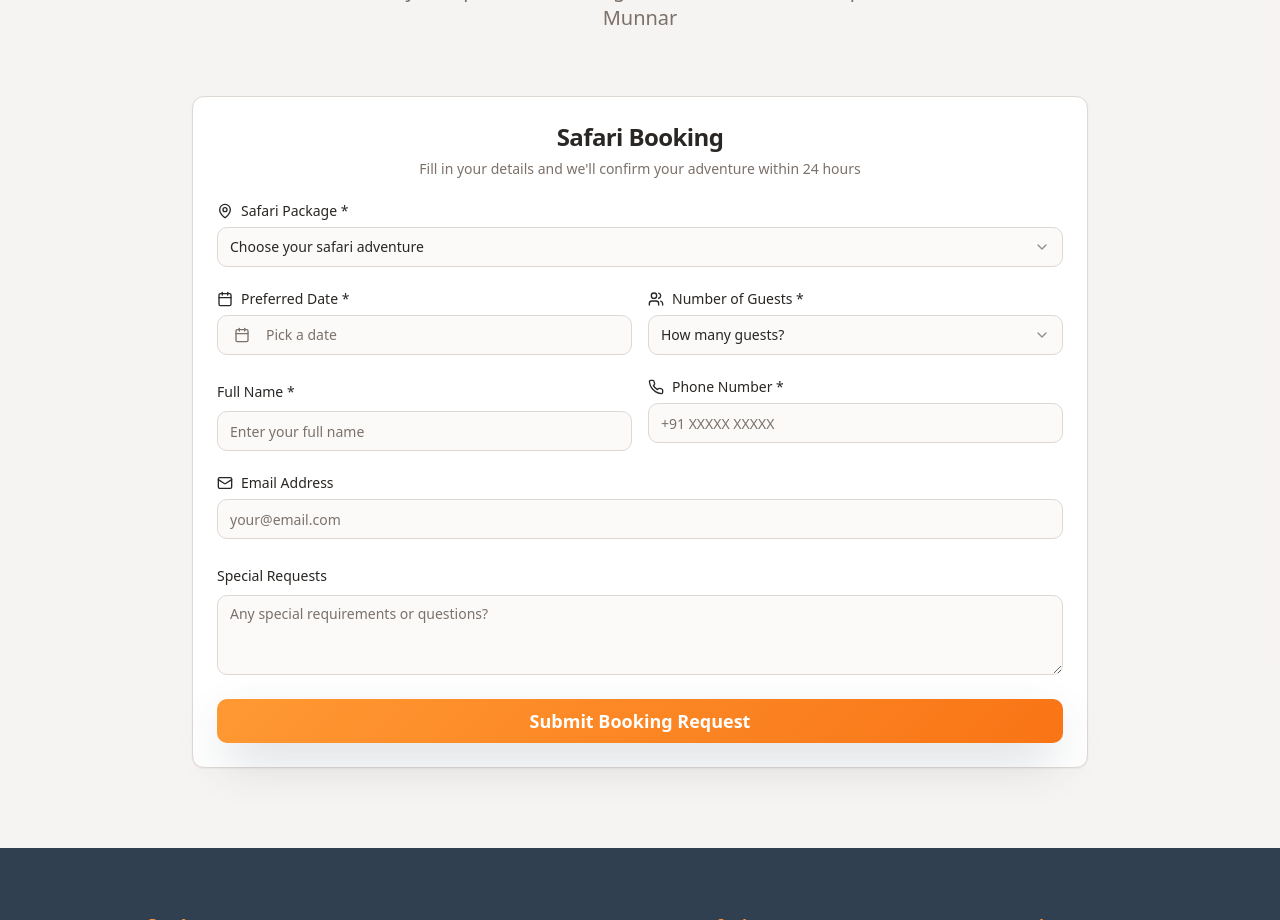
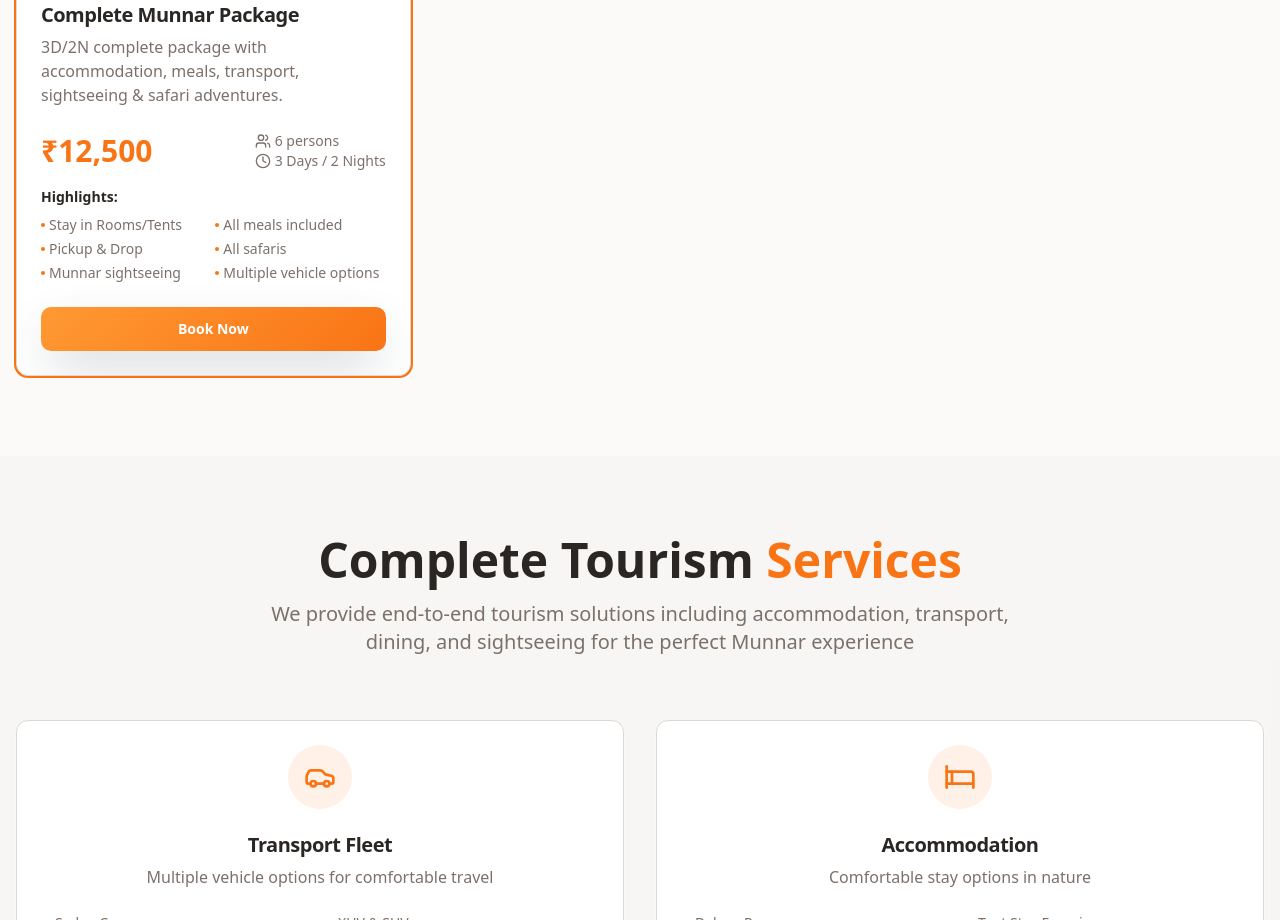
Before and after one commit to maharajachinnakana/munnar-sunrise-safari, a React (Vite) app: page / in a window 1280 px wide. Shown: the part 1880-2800 px from the top of the page. Built offline with nearby package versions, Linux system fonts and the light colour scheme.

Commit message:
Add package details and SEO
Updated website to include full package inclusions such as pickup and drop, room/tent stays, jeep safaris, Munnar sightseeing, and various vehicle options (sedan, XUV, Etios, Innova, Traveler). Also enhanced SEO for the new offerings.

```diff
--- a/index.html
+++ b/index.html
@@ -3,9 +3,9 @@
   <head>
     <meta charset="UTF-8" />
     <meta name="viewport" content="width=device-width, initial-scale=1.0" />
-    <title>Munnar Sunrise Safari | Kolukkumalai Offroad Adventures | Book Now ₹3,000</title>
-    <meta name="description" content="Experience breathtaking sunrise at Kolukkumalai with premium offroad jeep safaris in Munnar. Book your adventure at ₹3,000 per jeep for up to 6 persons. Call +91 94469 09285" />
-    <meta name="keywords" content="munnar safari, kolukkumalai sunrise, offroad jeep safari, munnar adventure, chathuranga para, annakulam safari, kerala tourism, munnar tours, sunrise safari booking" />
+    <title>Munnar Safari Adventures | Complete Tourism Packages | Accommodation & Transport | ₹3,000</title>
+    <meta name="description" content="Complete Munnar tourism packages with safari adventures, accommodation (rooms/tents), transport (sedan, XUV, Innova, Traveler), food & sightseeing. Kolukkumalai sunrise safari ₹3,000. Call +91 94469 09285" />
+    <meta name="keywords" content="munnar safari, kolukkumalai sunrise, munnar packages, accommodation munnar, transport munnar, jeep safari, chathuranga para, annakulam safari, munnar sightseeing, tent stay munnar, room booking munnar, kerala tourism, complete munnar tour" />
     <meta name="author" content="Munnar Safari Adventures" />
     <meta name="robots" content="index, follow" />
     <meta name="language" content="en" />
@@ -14,8 +14,8 @@
     <meta name="geo.position" content="10.0889;77.0595" />
     <meta name="ICBM" content="10.0889, 77.0595" />
 
-    <meta property="og:title" content="Munnar Sunrise Safari | Kolukkumalai Offroad Adventures | Book Now ₹3,000" />
-    <meta property="og:description" content="Experience breathtaking sunrise at Kolukkumalai with premium offroad jeep safaris in Munnar. Book your adventure at ₹3,000 per jeep for up to 6 persons. Call +91 94469 09285" />
+    <meta property="og:title" content="Munnar Safari Adventures | Complete Tourism Packages | Accommodation & Transport" />
+    <meta property="og:description" content="Complete Munnar tourism packages with safari adventures, accommodation, transport, food & sightseeing. Kolukkumalai sunrise safari ₹3,000. Call +91 94469 09285" />
     <meta property="og:type" content="website" />
     <meta property="og:image" content="https://lovable.dev/opengraph-image-p98pqg.png" />
     <meta property="og:url" content="https://munnarsafari.lovable.app" />
@@ -23,8 +23,8 @@
     <meta property="og:locale" content="en_IN" />
 
     <meta name="twitter:card" content="summary_large_image" />
-    <meta name="twitter:title" content="Munnar Sunrise Safari | Kolukkumalai Offroad Adventures" />
-    <meta name="twitter:description" content="Experience breathtaking sunrise at Kolukkumalai with premium offroad jeep safaris in Munnar. Book your adventure at ₹3,000 per jeep." />
+    <meta name="twitter:title" content="Munnar Safari Adventures | Complete Tourism Packages" />
+    <meta name="twitter:description" content="Complete Munnar tourism packages with safari adventures, accommodation, transport & sightseeing. Kolukkumalai sunrise safari ₹3,000." />
     <meta name="twitter:image" content="https://lovable.dev/opengraph-image-p98pqg.png" />
 
     <!-- Structured Data -->
@@ -33,7 +33,7 @@
       "@context": "https://schema.org",
       "@type": "TouristAttraction",
       "name": "Munnar Safari Adventures",
-      "description": "Premium offroad jeep safaris in Munnar featuring Kolukkumalai sunrise, Chathuranga Para, and Annakulam adventures",
+      "description": "Complete tourism services in Munnar including offroad safaris, accommodation (rooms/tents), transport (sedan, XUV, Innova, Traveler), food services, and sightseeing tours",
       "url": "https://munnarsafari.lovable.app",
       "telephone": "+919446909285",
       "address": {
@@ -47,13 +47,32 @@
         "latitude": "10.0889",
         "longitude": "77.0595"
       },
-      "offers": {
-        "@type": "Offer",
-        "name": "Kolukkumalai Sunrise Safari",
-        "price": "3000",
-        "priceCurrency": "INR",
-        "description": "Premium offroad jeep safari to Kolukkumalai for sunrise viewing, accommodates up to 6 persons"
-      }
+      "hasOfferCatalog": {
+        "@type": "OfferCatalog",
+        "name": "Munnar Adventure Packages",
+        "itemListElement": [
+          {
+            "@type": "Offer",
+            "name": "Kolukkumalai Sunrise Safari",
+            "price": "3000",
+            "priceCurrency": "INR",
+            "description": "Premium offroad jeep safari to world's highest tea plantation for sunrise viewing"
+          },
+          {
+            "@type": "Offer",
+            "name": "Complete Munnar Package",
+            "price": "12500",
+            "priceCurrency": "INR",
+            "description": "3D/2N complete package with accommodation, meals, transport, safaris and sightseeing"
+          }
+        ]
+      },
+      "amenityFeature": [
+        { "@type": "LocationFeatureSpecification", "name": "Accommodation", "value": "Rooms and Tent Stay" },
+        { "@type": "LocationFeatureSpecification", "name": "Transport", "value": "Sedan, XUV, Etios, Innova, Traveler" },
+        { "@type": "LocationFeatureSpecification", "name": "Food Service", "value": "Kerala and Multi-cuisine" },
+        { "@type": "LocationFeatureSpecification", "name": "Pickup Drop", "value": "Available" }
+      ]
     }
     </script>
   </head>
--- a/src/components/BookingForm.tsx
+++ b/src/components/BookingForm.tsx
@@ -17,6 +17,8 @@ const BookingForm = () => {
   const [date, setDate] = useState<Date>();
   const [selectedPackage, setSelectedPackage] = useState("");
   const [guests, setGuests] = useState("");
+  const [accommodation, setAccommodation] = useState("");
+  const [vehicle, setVehicle] = useState("");
   const [formData, setFormData] = useState({
     name: "",
     email: "",
@@ -28,7 +30,8 @@ const BookingForm = () => {
   const packages = [
     { value: "kolukkumalai", label: "Kolukkumalai Sunrise Safari - ₹3,000", price: 3000 },
     { value: "chathuranga", label: "Chathuranga Para Safari - ₹2,500", price: 2500 },
-    { value: "annakulam", label: "Annakulam Safari - ₹2,200", price: 2200 }
+    { value: "annakulam", label: "Annakulam Safari - ₹2,200", price: 2200 },
+    { value: "complete", label: "Complete Munnar Package (3D/2N) - ₹12,500", price: 12500 }
   ];
 
   const handleSubmit = (e: React.FormEvent) => {
@@ -197,13 +200,48 @@ const BookingForm = () => {
                 />
               </div>
 
+              {/* Accommodation & Vehicle Selection for Complete Package */}
+              {selectedPackage === "complete" && (
+                <div className="grid grid-cols-1 md:grid-cols-2 gap-4">
+                  <div className="space-y-2">
+                    <Label htmlFor="accommodation">Accommodation Type</Label>
+                    <Select value={accommodation} onValueChange={setAccommodation}>
+                      <SelectTrigger>
+                        <SelectValue placeholder="Choose accommodation" />
+                      </SelectTrigger>
+                      <SelectContent>
+                        <SelectItem value="rooms">Deluxe Rooms</SelectItem>
+                        <SelectItem value="tents">Tent Stay Experience</SelectItem>
+                        <SelectItem value="both">Mix of Both</SelectItem>
+                      </SelectContent>
+                    </Select>
+                  </div>
+
+                  <div className="space-y-2">
+                    <Label htmlFor="vehicle">Vehicle Preference</Label>
+                    <Select value={vehicle} onValueChange={setVehicle}>
+                      <SelectTrigger>
+                        <SelectValue placeholder="Choose vehicle type" />
+                      </SelectTrigger>
+                      <SelectContent>
+                        <SelectItem value="sedan">Sedan Car</SelectItem>
+                        <SelectItem value="xuv">XUV / SUV</SelectItem>
+                        <SelectItem value="etios">Etios</SelectItem>
+                        <SelectItem value="innova">Innova</SelectItem>
+                        <SelectItem value="traveler">Traveler (Large Group)</SelectItem>
+                      </SelectContent>
+                    </Select>
+                  </div>
+                </div>
+              )}
+
               <div className="space-y-2">
                 <Label htmlFor="message">Special Requests</Label>
                 <Textarea
                   id="message"
                   value={formData.message}
                   onChange={(e) => setFormData(prev => ({ ...prev, message: e.target.value }))}
-                  placeholder="Any special requirements or questions?"
+                  placeholder="Any special requirements, dietary preferences, or questions?"
                   rows={3}
                 />
               </div>
--- a/src/components/SafariPackages.tsx
+++ b/src/components/SafariPackages.tsx
@@ -43,6 +43,19 @@ const SafariPackages = () => {
       highlights: ["Tea estate tour", "Mountain trails", "Local culture", "Nature walks"],
       popular: false,
       startTime: "10:00 AM"
+    },
+    {
+      id: 4,
+      title: "Complete Munnar Package",
+      description: "3D/2N complete package with accommodation, meals, transport, sightseeing & safari adventures.",
+      image: jeepImage,
+      price: "₹12,500",
+      duration: "3 Days / 2 Nights",
+      capacity: "6 persons",
+      highlights: ["Stay in Rooms/Tents", "All meals included", "Pickup & Drop", "All safaris", "Munnar sightseeing", "Multiple vehicle options"],
+      popular: true,
+      startTime: "Flexible",
+      packageType: "complete"
     }
   ];
 
@@ -51,10 +64,10 @@ const SafariPackages = () => {
       <div className="max-w-7xl mx-auto">
         <div className="text-center mb-16 animate-fade-in">
           <h2 className="text-4xl md:text-5xl font-bold text-foreground mb-4">
-            Safari <span className="text-primary">Packages</span>
+            Adventure <span className="text-primary">Packages</span>
           </h2>
           <p className="text-xl text-muted-foreground max-w-2xl mx-auto">
-            Choose from our carefully curated offroad adventures in the heart of Munnar
+            Complete tourism solutions with offroad safaris, accommodation, transport & sightseeing in Munnar
           </p>
         </div>
 
--- /dev/null
+++ b/src/components/ServicesSection.tsx
@@ -0,0 +1,106 @@
+import { Card, CardContent, CardDescription, CardHeader, CardTitle } from "@/components/ui/card";
+import { Badge } from "@/components/ui/badge";
+import { Car, Bed, Utensils, Camera, MapPin, Users } from "lucide-react";
+
+const ServicesSection = () => {
+  const services = [
+    {
+      icon: <Car className="w-8 h-8 text-primary" />,
+      title: "Transport Fleet",
+      description: "Multiple vehicle options for comfortable travel",
+      features: ["Sedan Cars", "XUV & SUVs", "Etios", "Innova", "Traveler", "Pickup & Drop Service"]
+    },
+    {
+      icon: <Bed className="w-8 h-8 text-primary" />,
+      title: "Accommodation",
+      description: "Comfortable stay options in nature",
+      features: ["Deluxe Rooms", "Tent Stay Experience", "Mountain Views", "24/7 Service", "Clean & Hygienic", "Local Hospitality"]
+    },
+    {
+      icon: <Utensils className="w-8 h-8 text-primary" />,
+      title: "Food & Dining",
+      description: "Authentic Kerala cuisine and more",
+      features: ["Traditional Kerala Meals", "North Indian Cuisine", "Continental Options", "Fresh Local Ingredients", "Vegetarian & Non-Veg", "Packed Meals for Safari"]
+    },
+    {
+      icon: <Camera className="w-8 h-8 text-primary" />,
+      title: "Munnar Sightseeing",
+      description: "Complete exploration of Munnar's beauty",
+      features: ["Tea Gardens Tour", "Mattupetty Dam", "Echo Point", "Top Station", "Eravikulam National Park", "Photo Point Visits"]
+    }
+  ];
+
+  return (
+    <section className="py-20 px-4 bg-muted/20">
+      <div className="max-w-7xl mx-auto">
+        <div className="text-center mb-16 animate-fade-in">
+          <h2 className="text-4xl md:text-5xl font-bold text-foreground mb-4">
+            Complete Tourism <span className="text-primary">Services</span>
+          </h2>
+          <p className="text-xl text-muted-foreground max-w-3xl mx-auto">
+            We provide end-to-end tourism solutions including accommodation, transport, dining, and sightseeing for the perfect Munnar experience
+          </p>
+        </div>
+
+        <div className="grid grid-cols-1 md:grid-cols-2 lg:grid-cols-2 gap-8">
+          {services.map((service, index) => (
+            <Card
+              key={index}
+              className="group shadow-card hover:shadow-premium transition-smooth transform hover:-translate-y-1 animate-slide-up"
+              style={{ animationDelay: `${index * 0.1}s` }}
+            >
+              <CardHeader className="text-center">
+                <div className="flex justify-center mb-4">
+                  <div className="p-4 bg-primary/10 rounded-full group-hover:bg-primary/20 transition-colors">
+                    {service.icon}
+                  </div>
+                </div>
+                <CardTitle className="text-xl font-bold group-hover:text-primary transition-colors">
+                  {service.title}
+                </CardTitle>
+                <CardDescription className="text-base">
+                  {service.description}
+                </CardDescription>
+              </CardHeader>
+
+              <CardContent>
+                <div className="grid grid-cols-2 gap-2">
+                  {service.features.map((feature, idx) => (
+                    <div key={idx} className="flex items-center gap-2 text-sm">
+                      <div className="w-1.5 h-1.5 bg-primary rounded-full flex-shrink-0" />
+                      <span className="text-muted-foreground">{feature}</span>
+                    </div>
+                  ))}
+                </div>
+              </CardContent>
+            </Card>
+          ))}
+        </div>
+
+        {/* Call to Action */}
+        <div className="mt-16 text-center">
+          <Card className="bg-gradient-mountain p-8 text-white border-0">
+            <div className="max-w-2xl mx-auto">
+              <h3 className="text-2xl font-bold mb-4">Ready for Your Munnar Adventure?</h3>
+              <p className="text-lg mb-6 text-white/90">
+                Contact us for customized packages combining safaris, accommodation, transport, and sightseeing
+              </p>
+              <div className="flex flex-col sm:flex-row gap-4 justify-center items-center">
+                <Badge variant="secondary" className="bg-white/20 text-white text-lg px-4 py-2 hover:bg-white/30">
+                  <Users className="w-4 h-4 mr-2" />
+                  Groups Welcome
+                </Badge>
+                <Badge variant="secondary" className="bg-white/20 text-white text-lg px-4 py-2 hover:bg-white/30">
+                  <MapPin className="w-4 h-4 mr-2" />
+                  All Munnar Locations
+                </Badge>
+              </div>
+            </div>
+          </Card>
+        </div>
+      </div>
+    </section>
+  );
+};
+
+export default ServicesSection;
--- a/src/pages/Index.tsx
+++ b/src/pages/Index.tsx
@@ -1,5 +1,6 @@
 import Hero from "@/components/Hero";
 import SafariPackages from "@/components/SafariPackages";
+import ServicesSection from "@/components/ServicesSection";
 import BookingForm from "@/components/BookingForm";
 import Footer from "@/components/Footer";
 
@@ -8,6 +9,7 @@ const Index = () => {
     <div className="min-h-screen">
       <Hero />
       <SafariPackages />
+      <ServicesSection />
       <BookingForm />
       <Footer />
     </div>
```
